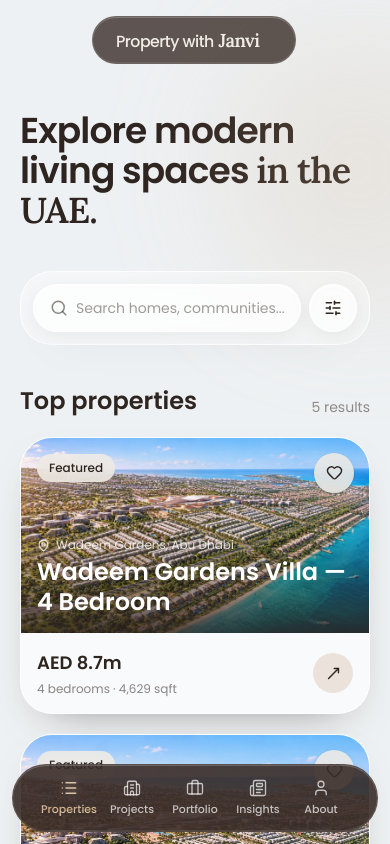
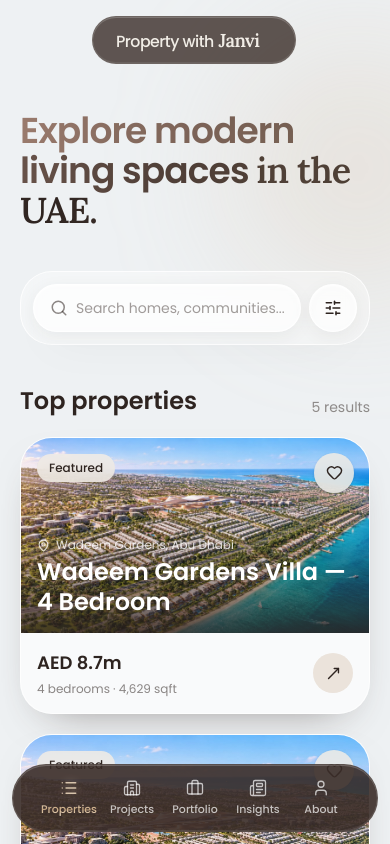
Before and after one commit to roundworkstudio/Real-estate, a Next.js app: page /properties in a window 390 px wide. Shown: the top 844 px of the page. Built offline with nearby package versions, Linux system fonts and the light colour scheme.

Commit message:
Polish properties hero and mobile viewport

```diff
--- a/src/app/properties/page.tsx
+++ b/src/app/properties/page.tsx
@@ -1,7 +1,14 @@
+import type { Viewport } from "next";
 import { Nav } from "@/components/layout/Nav";
 import { Footer } from "@/components/layout/Footer";
+import { HeroShimmerHeading } from "@/components/home/HeroShimmerHeading";
 import { PortfolioFilters } from "@/components/tools/PortfolioFilters";
 import { sampleProperties } from "@/lib/sample-properties";
+
+export const viewport: Viewport = {
+  themeColor: "#eef1f3",
+  colorScheme: "light",
+};
 
 export default function PropertiesPage() {
   return (
@@ -10,7 +17,7 @@ export default function PropertiesPage() {
       <section className="relative overflow-hidden bg-gradient-to-b from-[#eef1f3] via-[#eef1f3] to-[#eef1f3] pt-28 md:pt-10">
         <div className="pointer-events-none absolute -right-24 top-10 h-64 w-64 rounded-full bg-sovereign/20 blur-3xl" />
         <div className="mx-auto max-w-6xl px-5 pb-14 sm:px-10 sm:pb-20">
-          <div className="max-w-3xl"><h1 className="text-4xl font-semibold leading-[1.08] tracking-tight text-slate sm:text-5xl lg:text-6xl">Explore modern living spaces <span className="font-accent">in the UAE.</span></h1></div>
+          <div className="max-w-3xl"><HeroShimmerHeading light={false} className="leading-[1.08] tracking-tight sm:text-5xl lg:text-6xl">Explore modern living spaces <span className="font-accent">in the UAE.</span></HeroShimmerHeading></div>
           <div className="mt-10"><PortfolioFilters properties={sampleProperties} /></div>
         </div>
       </section>
--- a/src/components/home/HeroShimmerHeading.tsx
+++ b/src/components/home/HeroShimmerHeading.tsx
@@ -1,6 +1,8 @@
 "use client";
 
 import { motion, useReducedMotion } from "motion/react";
+import type { ReactNode } from "react";
+import { cn } from "@/lib/utils";
 
 /**
  * Adapted from Kokonut UI's MIT-licensed Shimmer Text component by
@@ -8,7 +10,20 @@ import { motion, useReducedMotion } from "motion/react";
  * consistent with the existing brand palette and remains legible over video.
  * https://kokonutui.com
  */
-export function HeroShimmerHeading() {
+export function HeroShimmerHeading({
+  children = (
+    <>
+      Abu Dhabi and Dubai real estate,{" "}
+      <span className="font-accent">presented like an investment.</span>
+    </>
+  ),
+  className,
+  light = true,
+}: {
+  children?: ReactNode;
+  className?: string;
+  light?: boolean;
+}) {
   const prefersReducedMotion = useReducedMotion();
 
   return (
@@ -16,7 +31,7 @@ export function HeroShimmerHeading() {
       initial={prefersReducedMotion ? false : { opacity: 0, y: 20 }}
       animate={{ opacity: 1, y: 0 }}
       transition={{ duration: prefersReducedMotion ? 0 : 0.5 }}
-      className="max-w-2xl text-4xl font-semibold sm:text-6xl"
+      className={cn("max-w-2xl text-4xl font-semibold sm:text-6xl", className)}
     >
       <motion.span
         animate={
@@ -29,10 +44,14 @@ export function HeroShimmerHeading() {
           ease: "linear",
           repeat: Number.POSITIVE_INFINITY,
         }}
-        className="bg-gradient-to-r from-white via-[#d8bfa7] to-white bg-[length:200%_100%] bg-clip-text text-transparent"
+        className={cn(
+          "bg-[length:200%_100%] bg-clip-text text-transparent",
+          light
+            ? "bg-gradient-to-r from-white via-[#d8bfa7] to-white"
+            : "bg-gradient-to-r from-slate via-[#a48374] to-slate",
+        )}
       >
-        Abu Dhabi and Dubai real estate,{" "}
-        <span className="font-accent">presented like an investment.</span>
+        {children}
       </motion.span>
     </motion.h1>
   );
```
